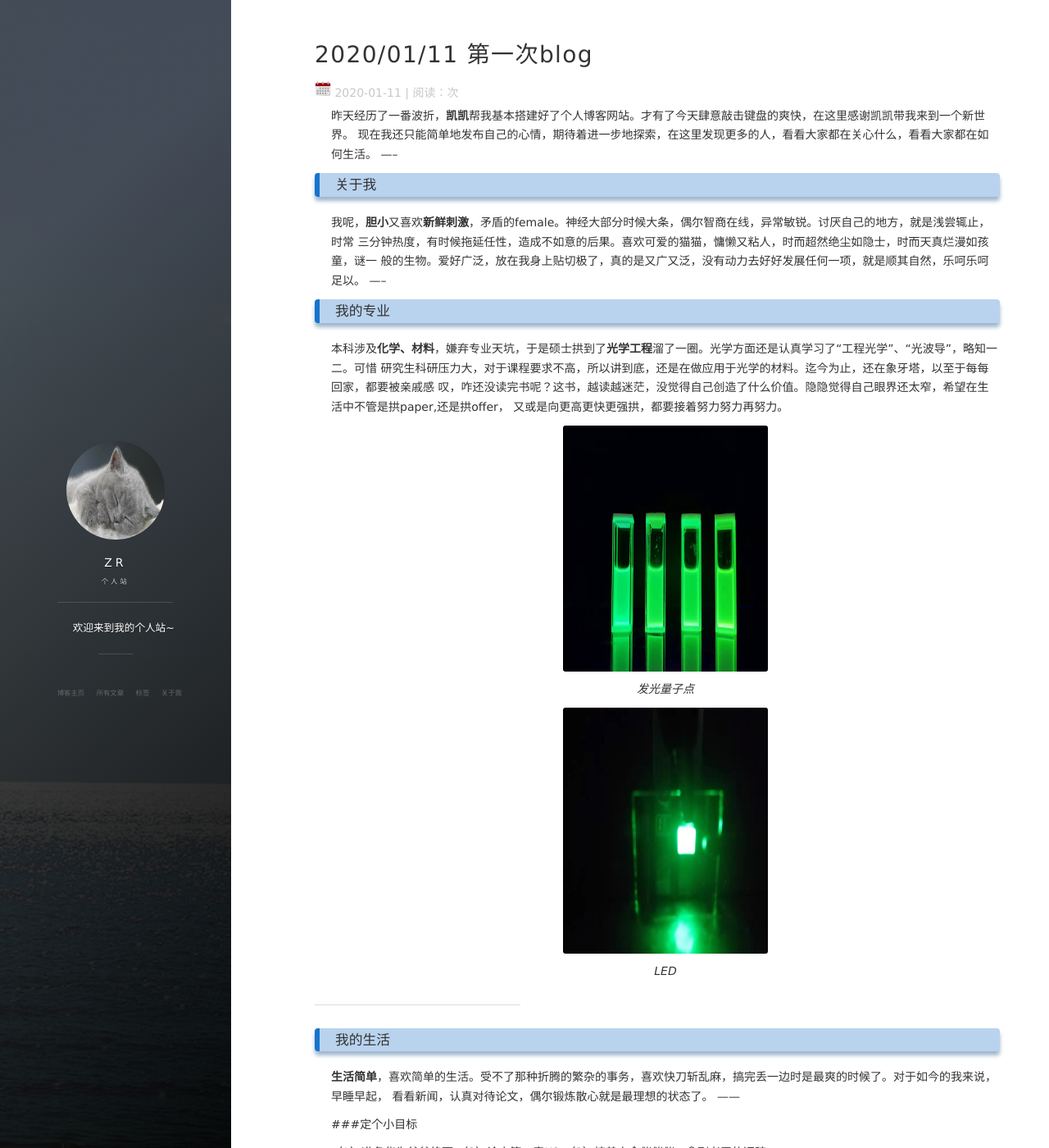
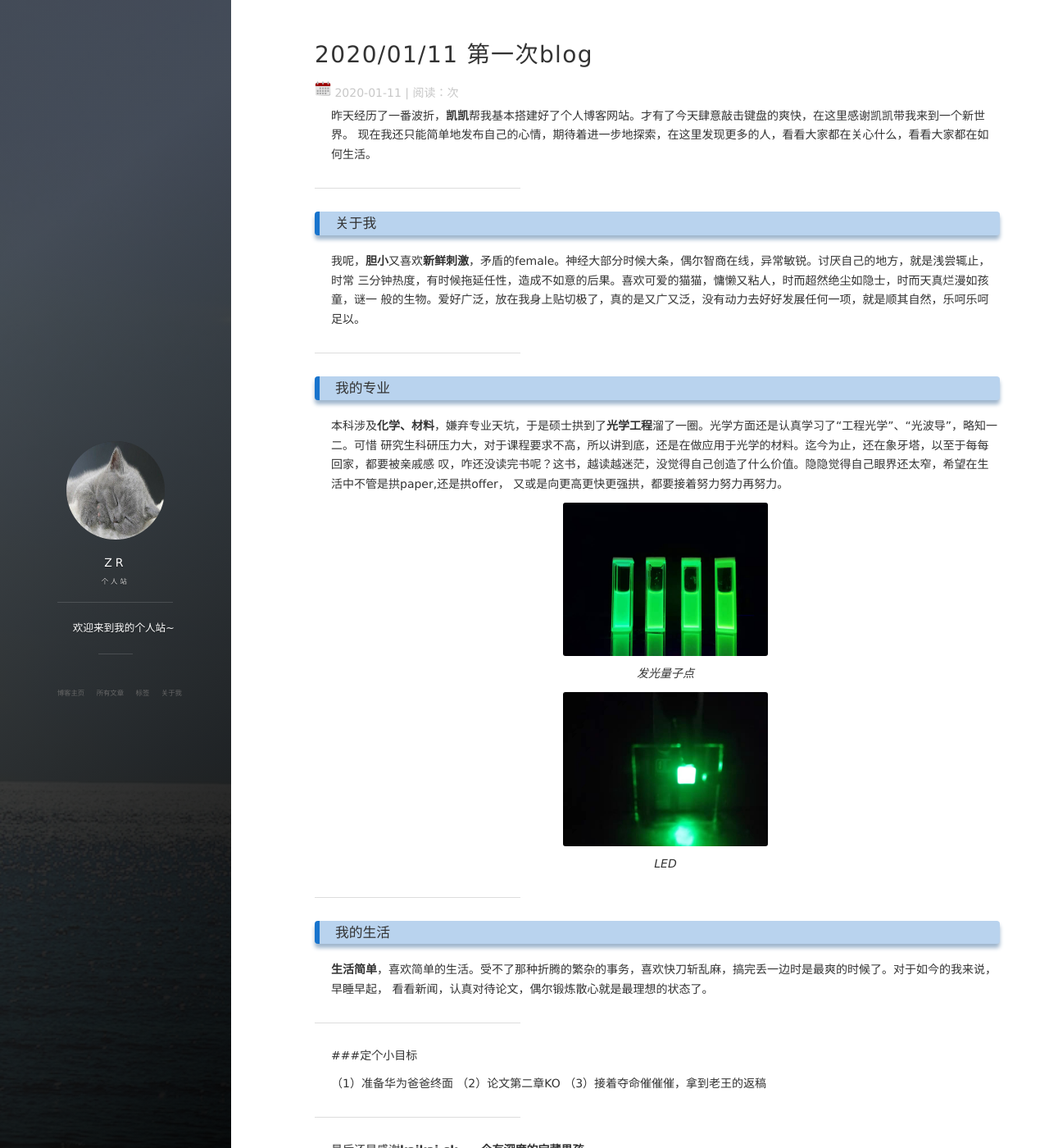
Before and after one commit to RR-tonic/RR-tonic.github.io, a Jekyll site: the page built from _posts/2020-01-11-dairy .md, in a window 1280 px wide and 1400 px high. Shown: the whole window at 82% size. Built offline with Jekyll 4.4.1, drawn with Linux system fonts in a browser that asks for light colours; nearby versions of some CDN libraries; comment, search, counter and statistics services are not loaded; some of the changed lines change nothing that is shown; some of the changed text lies outside the part shown.

Commit message:
20200111

```diff
--- a/_posts/2020-01-11-dairy .md
+++ b/_posts/2020-01-11-dairy .md
@@ -7,6 +7,7 @@ tags: 博客
 
 昨天经历了一番波折，**凯凯**帮我基本搭建好了个人博客网站。才有了今天肆意敲击键盘的爽快，在这里感谢凯凯带我来到一个新世界。
 现在我还只能简单地发布自己的心情，期待着进一步地探索，在这里发现更多的人，看看大家都在关心什么，看看大家都在如何生活。
+
 -----
 
 ### 关于我
@@ -14,6 +15,7 @@ tags: 博客
 我呢，**胆小**又喜欢**新鲜刺激**，矛盾的female。神经大部分时候大条，偶尔智商在线，异常敏锐。讨厌自己的地方，就是浅尝辄止，时常
 三分钟热度，有时候拖延任性，造成不如意的后果。喜欢可爱的猫猫，慵懒又粘人，时而超然绝尘如隐士，时而天真烂漫如孩童，谜一
 般的生物。爱好广泛，放在我身上贴切极了，真的是又广又泛，没有动力去好好发展任何一项，就是顺其自然，乐呵乐呵足以。
+
 -----
 
 ### 我的专业
@@ -25,7 +27,7 @@ tags: 博客
 
 <p align="center">
 	<img src="http://rr-tonic-rr.github.io/images/posts/rr_dairy1/fa_guang_liang_zi_dian.jpg"
-	       alt="Sample"  width="250" height="300">
+	       alt="Sample"  width="250" height="187.5">
 	<p align="center">
 		<em>发光量子点</em>
 	</p>
@@ -33,7 +35,7 @@ tags: 博客
 
 <p align="center">
 	<img src="http://rr-tonic-rr.github.io/images/posts/rr_dairy1/led.jpg"
-	       alt="Sample"  width="250" height="300">
+	       alt="Sample"  width="250" height="187.5">
 	<p align="center">
 		<em>LED</em>
 	</p>
@@ -46,6 +48,7 @@ tags: 博客
 
 **生活简单**，喜欢简单的生活。受不了那种折腾的繁杂的事务，喜欢快刀斩乱麻，搞完丢一边时是最爽的时候了。对于如今的我来说，早睡早起，
 看看新闻，认真对待论文，偶尔锻炼散心就是最理想的状态了。
+
 ------
 
 ###定个小目标
@@ -53,6 +56,9 @@ tags: 博客
 （1）准备华为爸爸终面
 （2）论文第二章KO
 （3）接着夺命催催催，拿到老王的返稿
+
 -----
 
 最后还是感谢**kaikai-sk，一个有深度的宝藏男孩**。
+
+Bye
```
